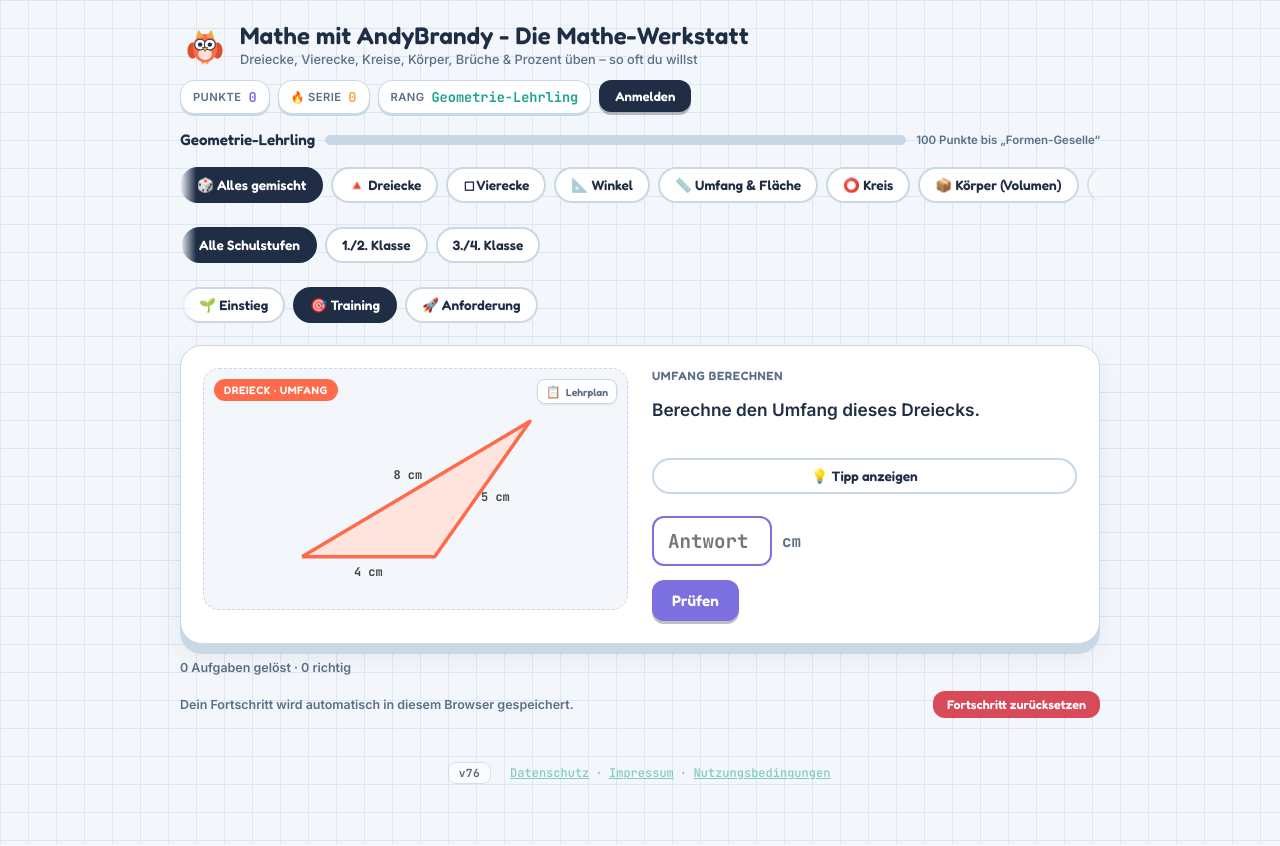
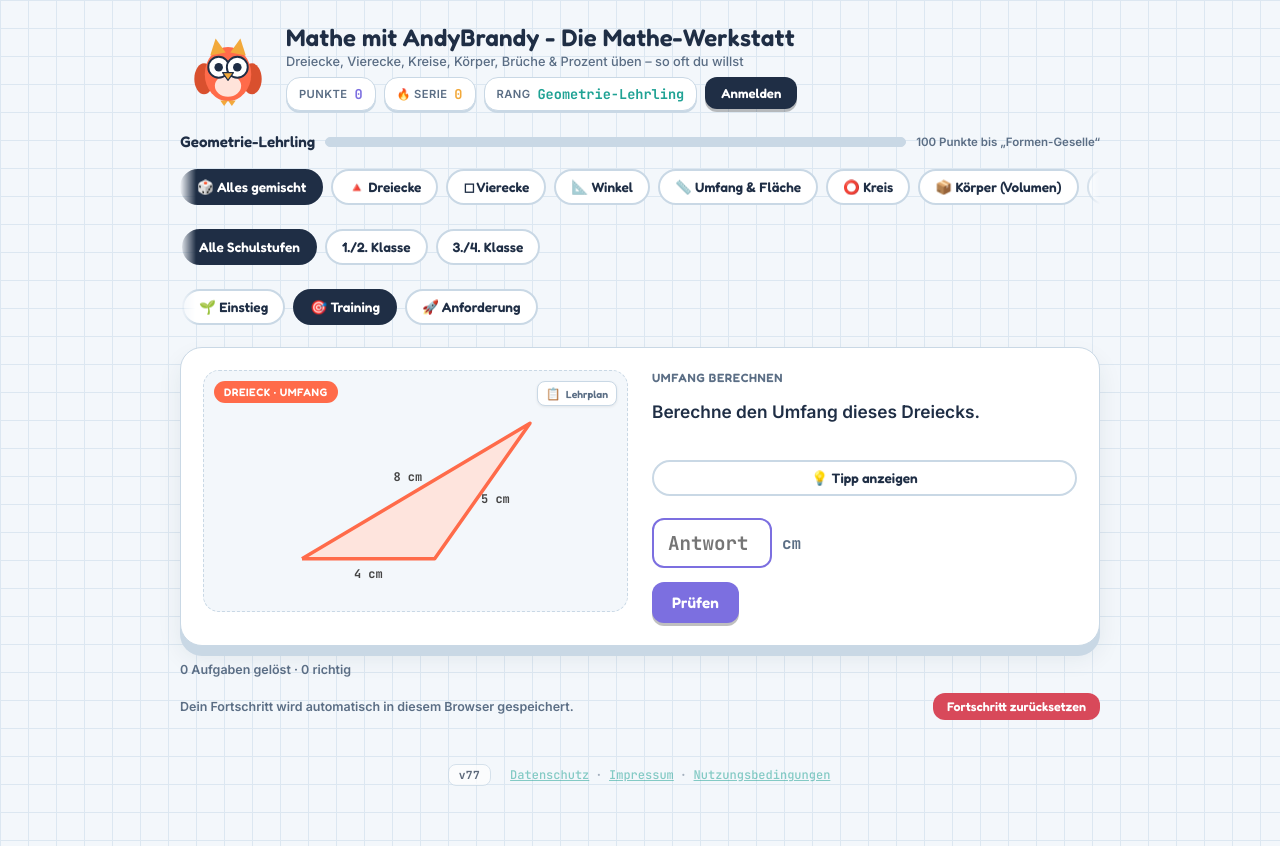
Before and after one commit to andysbrandy/mathemit, a PHP site: page / in a window 1280 px wide. Run offline with PHP 8.4, Linux system fonts and the light colour scheme.

Commit message:
Header-Layout: Eule doppelt so gross, Punkte/Serie/Rang unter der Ueberschrift (fehlendes schliessendes DIV nachgetragen)

```diff
--- a/index.html
+++ b/index.html
@@ -7,7 +7,7 @@
 <meta http-equiv="Cache-Control" content="no-cache, no-store, must-revalidate">
 <meta http-equiv="Pragma" content="no-cache">
 <meta http-equiv="Expires" content="0">
-<meta name="app-version" content="v76">
+<meta name="app-version" content="v77">
 <title>Die Formen-Werkstatt – Mathe für die Mittelschule</title>
 <link rel="preconnect" href="https://fonts.googleapis.com">
 <link rel="preconnect" href="https://fonts.gstatic.com" crossorigin>
@@ -84,12 +84,12 @@
       <div>
         <h1>Mathe mit AndyBrandy - Die Mathe-Werkstatt</h1>
         <p>Dreiecke, Vierecke, Kreise, Körper, Brüche &amp; Prozent üben – so oft du willst</p>
-      </div>
-    </div>
-    <div class="stats">
+        <div class="stats">
       <div class="stat-pill points"><span class="lbl">Punkte</span><span id="pointsVal">0</span></div>
       <div class="stat-pill streak"><span class="lbl"><span class="flame">🔥</span> Serie</span><span id="streakVal">0</span></div>
       <div class="stat-pill level"><span class="lbl">Rang</span><span id="levelVal">Lehrling</span></div>
+    </div>
+      </div>
     </div>
   </div>
 
@@ -165,7 +165,7 @@
 <script src="app-base.js"></script>
 <script src="app-active.js"></script>
 <footer class="app-version">
-  <span class="ver" id="appVersion">v76</span>
+  <span class="ver" id="appVersion">v77</span>
   <span style="margin-left:.6rem; font-size:.75rem; opacity:.75;" class="footer-links">
     <button type="button" class="footer-link" data-legal="datenschutz.html" data-title="Datenschutzerklärung">Datenschutz</button> ·
     <button type="button" class="footer-link" data-legal="impressum.html" data-title="Impressum">Impressum</button> ·
--- a/style-base.css
+++ b/style-base.css
@@ -168,7 +168,7 @@
   .user-info .logout:hover{color:var(--error);}
 
   /* ---------- Header ---------- */
-  .app-header{
+  .app-header-old{
     display:flex; align-items:center; justify-content:space-between; flex-wrap:wrap; gap:10px;
     margin-bottom:16px;
   }
@@ -249,7 +249,8 @@
   }
 
   /* ---------- Eulen-Logo (geometrische Formen, animierbar) ---------- */
-  .owl-host{display:inline-block; width:50px; height:50px; flex-shrink:0;}
+  .owl-host{display:inline-block; width:96px; height:96px; flex-shrink:0;}
+  @media (max-width:680px){ .owl-host{width:64px; height:64px;} }
   .owl-host svg{width:100%; height:100%; display:block;}
   .owl-logo .owl-pupil, .owl-logo .owl-eye-ring{
     transform-box:fill-box; transform-origin:50% 50%; transition:transform .18s ease;
@@ -267,3 +268,7 @@
     .owl-logo.owl-blink .owl-eye-ring, .owl-logo.owl-blink .owl-pupil,
     .owl-logo.owl-flap .owl-wing{transform:none; animation:none;}
   }
+
+  /* Header neu: Eule groß, Statistiken unter der Überschrift */
+  .app-header{display:flex; align-items:center; gap:16px; margin-bottom:16px;}
+  .brand .stats{margin-top:8px;}
```
Also changed, not shown: 1 other file.
